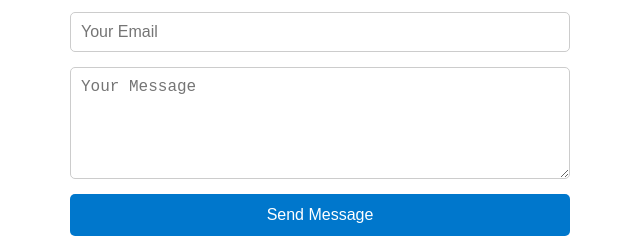
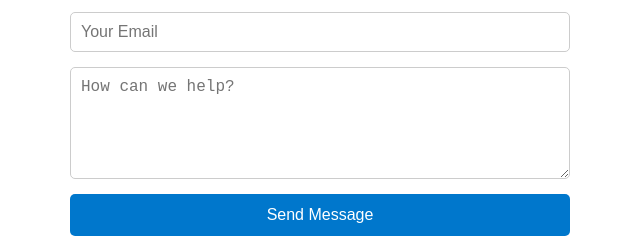
Before and after one commit to alikeensit/midsomerplumbing, a plain HTML site: page index.html in a window 1280 px wide. Shown: the part 826-1065 px from the top of the page, 320-960 px from the left. Drawn offline with Linux system fonts and the light colour scheme.

Commit message:
Update index.html

```diff
--- a/index.html
+++ b/index.html
@@ -121,7 +121,7 @@
     <form name="contact" method="POST" data-netlify="true">
       <input type="text" name="name" placeholder="Your Name" required />
       <input type="email" name="email" placeholder="Your Email" required />
-      <textarea name="message" rows="5" placeholder="Your Message" required></textarea>
+      <textarea name="message" rows="5" placeholder="How can we help?" required></textarea>
       <button type="submit">Send Message</button>
     </form>
   </section>
```
